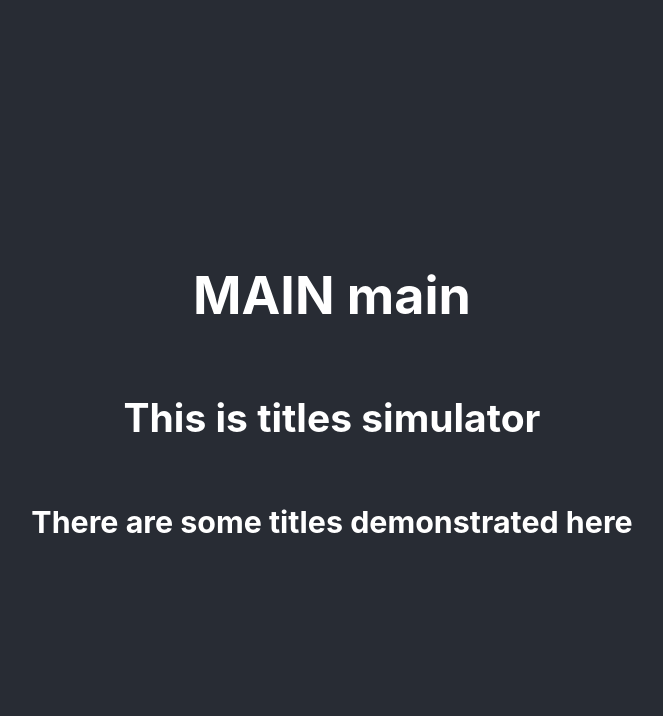
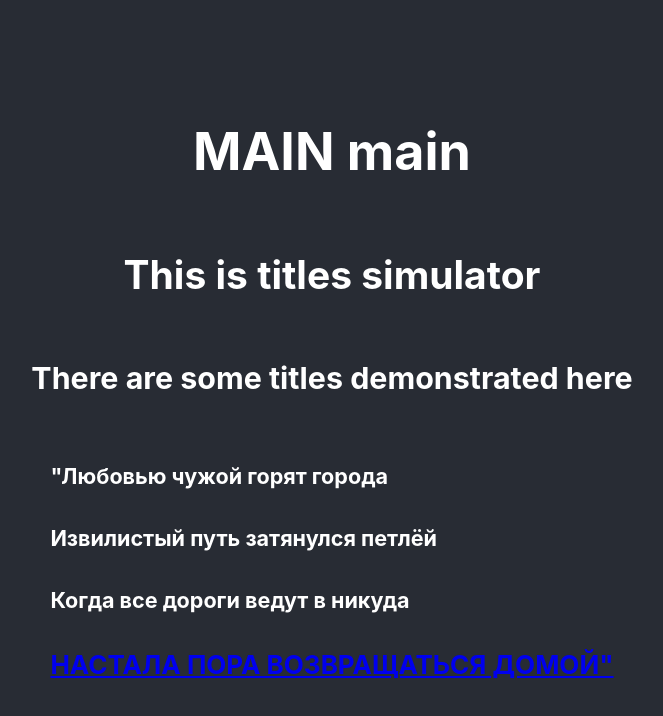
Before and after one commit to NikDenKoul/vc_lab_5, a React (Create React App) app: page /TitleSimulator in a window 1280 px wide. Shown: the top 716 px of the page, without its empty margins (308-971 px from the left). Built offline with nearby package versions, Linux system fonts and the light colour scheme.

Commit message:
Реализовано ВОЗВРАЩЕНИЕ ДОМОЙ со страницы /TitlesSimulator

```diff
--- a/src/roots/TitlesSimulator.js
+++ b/src/roots/TitlesSimulator.js
@@ -1,4 +1,5 @@
 import "./TitlesSimulator.css"
+import {Link} from "react-router-dom"
 
 function TitlesSimulator() {
     return(
@@ -7,6 +8,12 @@ function TitlesSimulator() {
                 <h1>MAIN main</h1>
                 <h2>This is titles simulator</h2>
                 <h3>There are some titles demonstrated here</h3>
+                <box>
+                    <h5>"Любовью чужой горят города</h5>
+                    <h5>Извилистый путь затянулся петлёй</h5>
+                    <h5>Когда все дороги ведут в никуда</h5>
+                    <h4><Link to="/">НАСТАЛА ПОРА ВОЗВРАЩАТЬСЯ ДОМОЙ"</Link></h4>
+                </box>
             </header>
         </main>
     )
```
